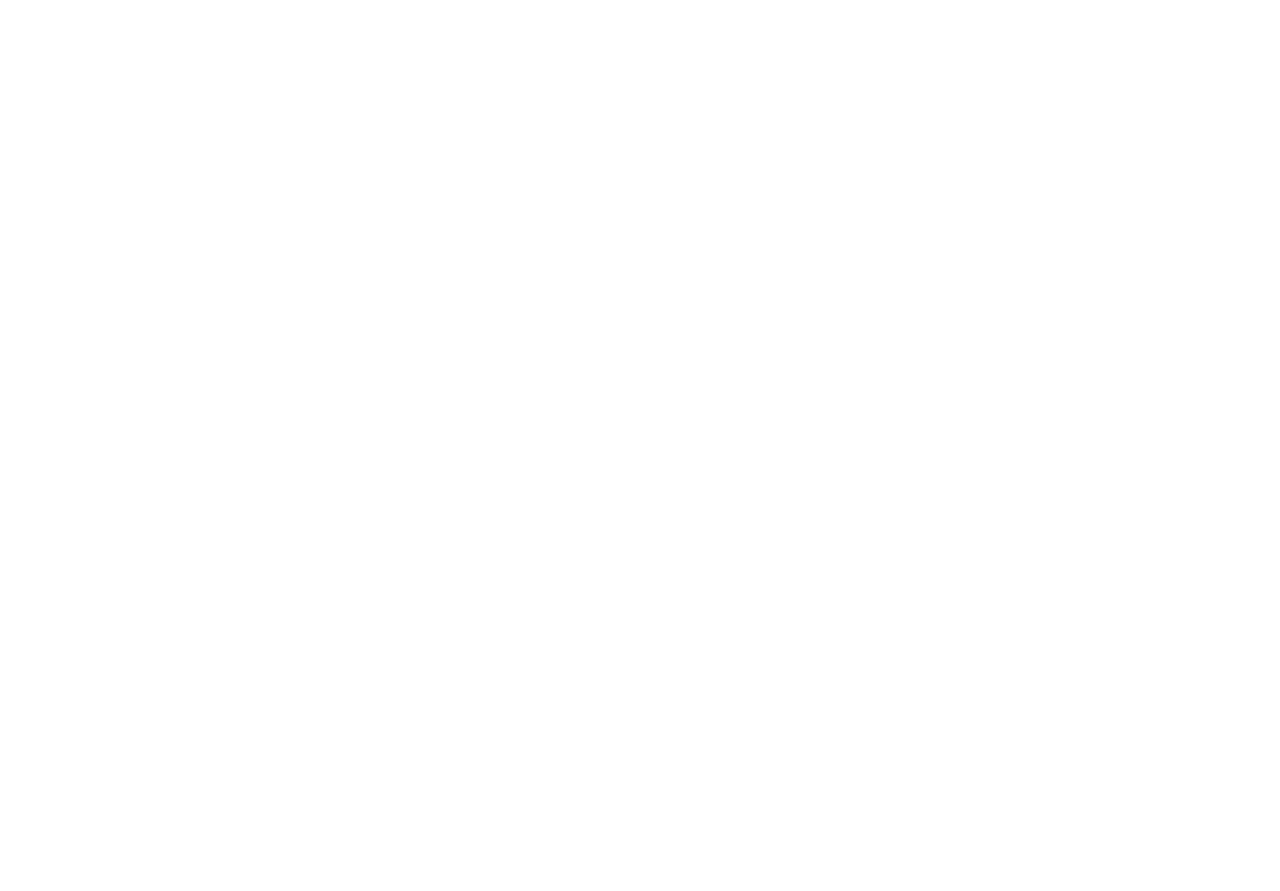
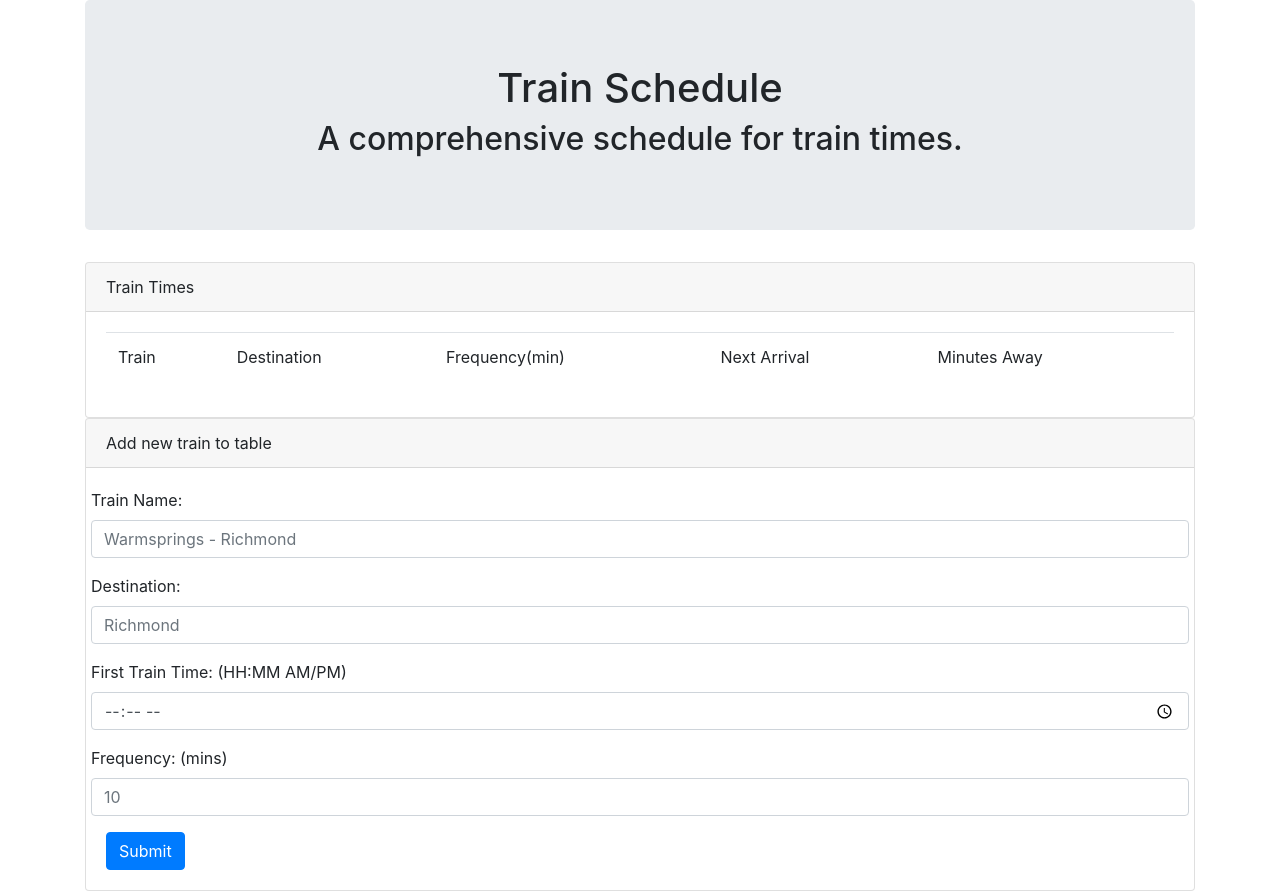
Before and after one commit to PapaWuski/TrainSchedule, a plain HTML site: page index.html in a window 1280 px wide. Before the commit the page ends 800 px from the top, so only its background shows below. Drawn offline with nearby package versions, Linux system fonts and the light colour scheme.

Commit message:
html base for Train Schedule

```diff
--- a/index.html
+++ b/index.html
@@ -13,6 +13,91 @@
     />
   </head>
   <body>
+    <div class="container">
+        <div class="jumbotron">
+          <h1 class="text-center">Train Schedule</h1>
+          <h2 class="text-center">
+            A comprehensive schedule for train times.
+          </h2>
+        </div>
+
+        <div class="row">
+          <div class="col-md-12">
+            <div class="card card-default">
+              <div class="card-header">
+                Train Times
+              </div>
+              <div class="card-body">
+                <table id="train-table" class="table">
+                  <thead>
+                    <tr>
+                      <td scope="col">Train</td>
+                      <td scope="col">Destination</td>
+                      <td scope="col">Frequency(min)</td>
+                      <td scope="col">Next Arrival</td>
+                      <td scope="col">Minutes Away</td>
+                    </tr>
+                  </thead>
+                  <tbody></tbody>
+                </table>
+              </div>
+            </div>
+          </div>
+        </div>
+        <div class="row">
+          <div class="col-md-12">
+            <div class="card card-default">
+              <div class="card-header">
+                Add new train to table
+              </div>
+              <div class="card-body">
+                <!-- Sign-up Form (note the various input "types")-->
+                <form role="form">
+                  <div class="form-group row">
+                    <label for="name">Train Name:</label>
+                    <input
+                      class="form-control"
+                      type="text"
+                      id="name"
+                      placeholder="Warmsprings - Richmond"
+                    />
+                  </div>
+                  <div class="form-group row">
+                    <label for="destination">Destination:</label>
+                    <input
+                      class="form-control"
+                      type="text"
+                      id="destination"
+                      placeholder="Richmond"
+                    />
+                  </div>
+                  <div class="form-group row">
+                    <label for="startTime">First Train Time: (HH:MM AM/PM)</label>
+                    <input
+                      class="form-control"
+                      type="time"
+                      id="startTime"
+                      placeholder="10:10"
+                    />
+                  </div>
+                  <div class="form-group row">
+                    <label for="frequency">Frequency: (mins)</label>
+                    <input
+                      class="form-control"
+                      type="number"
+                      id="frequency"
+                      placeholder="10"
+                    />
+                  </div>
+                  <button class="btn btn-primary" id="submiting" type="submit">
+                    Submit
+                  </button>
+                </form>
+              </div>
+            </div>
+          </div>
+        </div>
+      </div>
 
     <script
       src="https://code.jquery.com/jquery-3.4.1.min.js"
```
